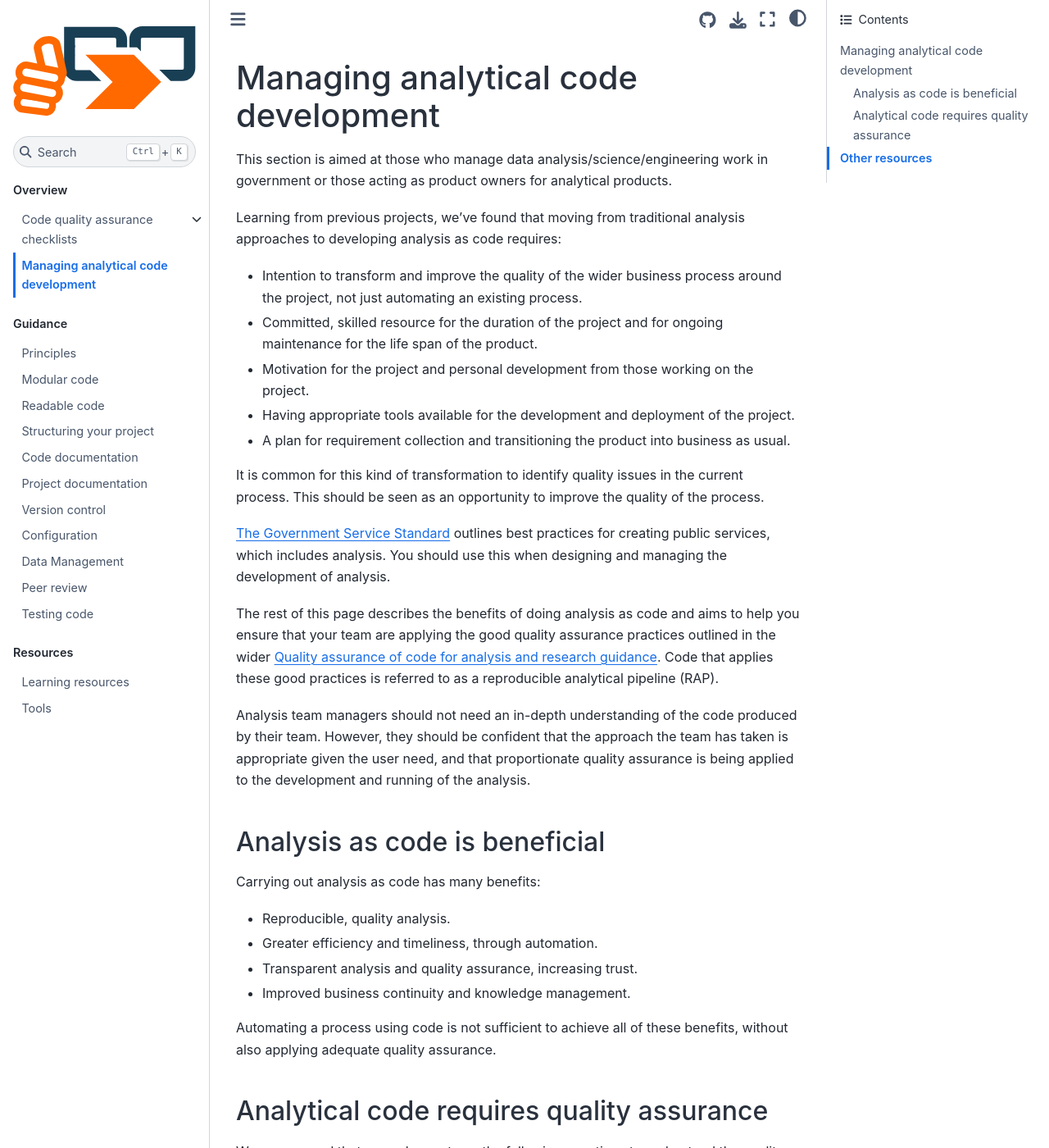
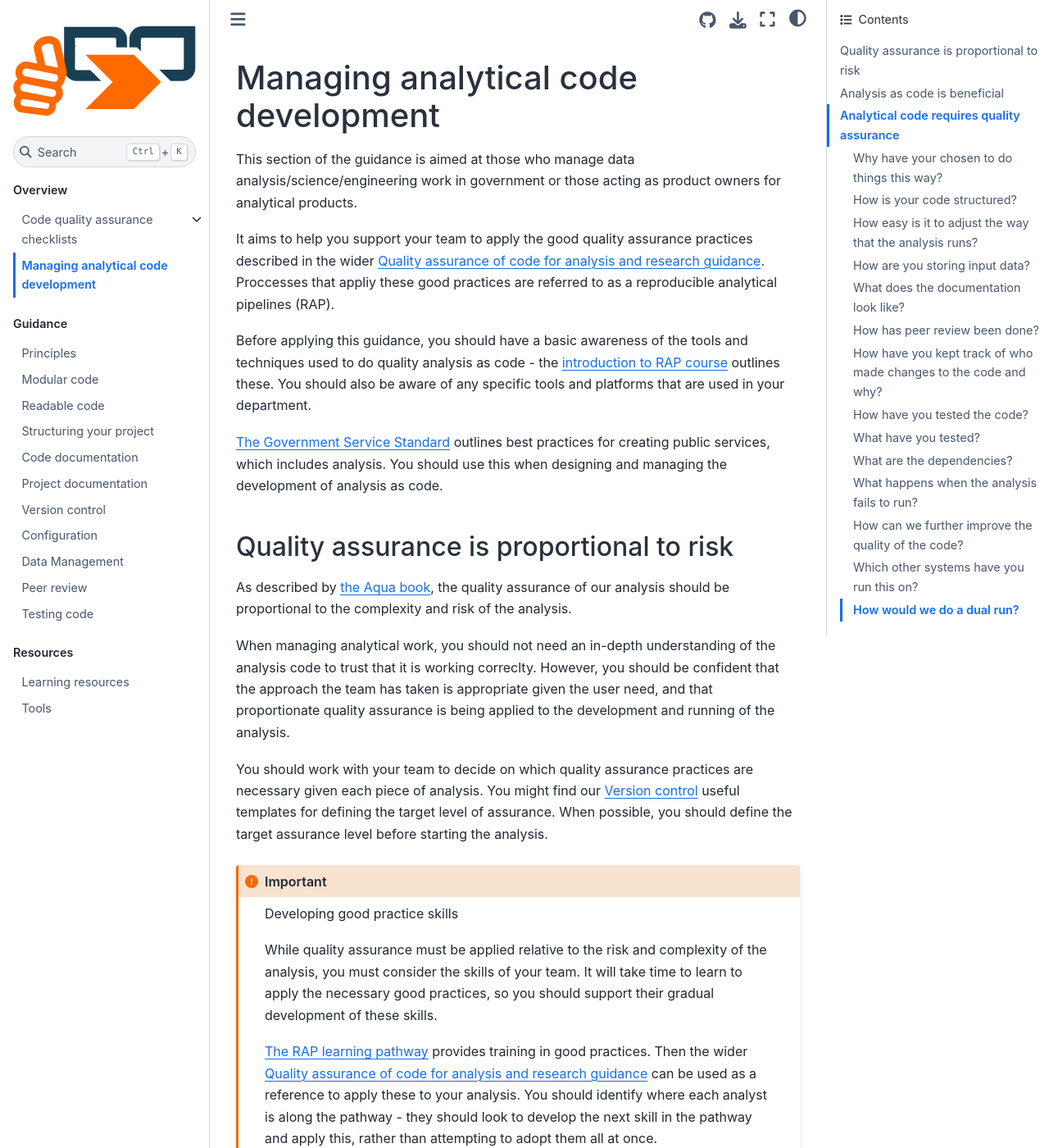
Before and after one commit to best-practice-and-impact/qa-of-code-guidance, a Jupyter Book: the page built from book/managers_guide.md, in a window 1280 px wide and 1400 px high. Shown: the whole window at 82% size. Built offline with Jupyter Book 1.0.4 settings and Sphinx 7.4.7 and the Sphinx Book theme 1.1.4, drawn with Linux system fonts in a browser that asks for light colours; some of the changed text lies outside the part shown.

Commit message:
Update introduction section of managers guide

````diff
--- a/book/managers_guide.md
+++ b/book/managers_guide.md
@@ -1,21 +1,30 @@
 # Managing analytical code development
 
-This section is aimed at those who manage data analysis/science/engineering work in government or those acting as product owners for analytical products.
+This section of the guidance is aimed at those who manage data analysis/science/engineering work in government or those acting as product owners for analytical products.
 
-Learning from previous projects, we've found that moving from traditional analysis approaches to developing analysis as code requires:
-* Intention to transform and improve the quality of the wider business process around the project, not just automating an existing process.
-* Committed, skilled resource for the duration of the project and for ongoing maintenance for the life span of the product.
-* Motivation for the project and personal development from those working on the project.
-* Having appropriate tools available for the development and deployment of the project.
-* A plan for requirement collection and transitioning the product into business as usual.
+It aims to help you support your team to apply the good quality assurance practices described in the wider [Quality assurance of code for analysis and research guidance](https://best-practice-and-impact.github.io/qa-of-code-guidance/intro.html). Proccesses that appliy these good practices are referred to as a reproducible analytical pipelines (RAP).
 
-It is common for this kind of transformation to identify quality issues in the current process. This should be seen as an opportunity to improve the quality of the process.
+Before applying this guidance, you should have a basic awareness of the tools and techniques used to do quality analysis as code - the [introduction to RAP course](https://learninghub.ons.gov.uk/course/view.php?name=intro_to_RAP) outlines these. You should also be aware of any specific tools and platforms that are used in your department.
 
-[The Government Service Standard](https://www.gov.uk/service-manual/service-standard) outlines best practices for creating public services, which includes analysis. You should use this when designing and managing the development of analysis.
+[The Government Service Standard](https://www.gov.uk/service-manual/service-standard) outlines best practices for creating public services, which includes analysis. You should use this when designing and managing the development of analysis as code.
 
-The rest of this page describes the benefits of doing analysis as code and aims to help you ensure that your team are applying the good quality assurance practices outlined in the wider [Quality assurance of code for analysis and research guidance](https://best-practice-and-impact.github.io/qa-of-code-guidance/intro.html). Code that applies these good practices is referred to as a reproducible analytical pipeline (RAP).
 
-Analysis team managers should not need an in-depth understanding of the code produced by their team. However, they should be confident that the approach the team has taken is appropriate given the user need, and that proportionate quality assurance is being applied to the development and running of the analysis.
+## Quality assurance is proportional to risk
+
+As described by [the Aqua book](https://www.gov.uk/government/publications/the-aqua-book-guidance-on-producing-quality-analysis-for-government), the quality assurance of our analysis should be proportional to the complexity and risk of the analysis.
+
+When managing analytical work, you should not need an in-depth understanding of the analysis code to trust that it is working correclty. However, you should be confident that the approach the team has taken is appropriate given the user need, and that proportionate quality assurance is being applied to the development and running of the analysis.
+
+You should work with your team to decide on which quality assurance practices are necessary given each piece of analysis. You might find our [](version_control.md) useful templates for defining the target level of assurance. When possible, you should define the target assurance level before starting the analysis.
+
+```{important} Developing good practice skills
+
+While quality assurance must be applied relative to the risk and complexity of the analysis, you must consider the skills of your team. It will take time to learn to apply the necessary good practices, so you should support their gradual development of these skills.
+
+[The RAP learning pathway](https://learninghub.ons.gov.uk/course/view.php?name=intro_to_RAP) provides training in good practices. Then the wider [Quality assurance of code for analysis and research guidance](https://best-practice-and-impact.github.io/qa-of-code-guidance/intro.html) can be used as a reference to apply these to your analysis. You should identify where each analyst is along the pathway - they should look to develop the next skill in the pathway and apply this, rather than attempting to adopt them all at once.
+
+Where quality assurance of the code doesn't meet your target level of assurance, for example where there is limited time or skill, then it is necessary to supplement this with  in-depth assurance of analysis outputs. This might include dual running the analysis with an independent system and consistency checks across the output data.
+```
 
 ## Analysis as code is beneficial
 
@@ -26,6 +35,15 @@ Carrying out analysis as code has many benefits:
 * Improved business continuity and knowledge management.
 
 Automating a process using code is not sufficient to achieve all of these benefits, without also applying adequate quality assurance.
+
+Learning from previous projects, we've found that moving to doing analysis as code is most successful when there is:
+* intention to transform and improve the quality of the wider business process around the project, not just automating an existing process.
+* committed, skilled resource for the duration of the project and for ongoing maintenance for the life span of the product.
+* motivation for the project and personal development from those working on the project.
+* access to appropriate tools for the development and deployment of the project.
+* a plan for collecting requirements and for transitioning the product into business as usual.
+
+It is common for transformation of existing processes to identify quality issues in the current process. This should be seen as an opportunity to improve the quality of the process.
 
 ## Analytical code requires quality assurance
 
@@ -114,7 +132,3 @@ The practices outlined below should be applied proportionately to the business r
 * For high risk parts of the analysis, the results of this part of the analysis should be compared from two independent calculations (i.e. one from another tool or software).
 * Where possible, outputs should be compared between analysis using a variety of realistic inputs.
 * You may also wish to parallel run new analysis processes with a legacy approach, to quantify changes or improvements to the analysis.
-
-# Other resources
-
-For a better understanding of the tools that your team use for analysis, you might look at the [Awareness of Coding Tools](https://learninghub.ons.gov.uk/enrol/index.php?id=530) course on the GSS Learning Hub.
````
Also changed, not shown: book/checklists.md (+1 -5 lines), book/principles.md (+2 -2 lines).
